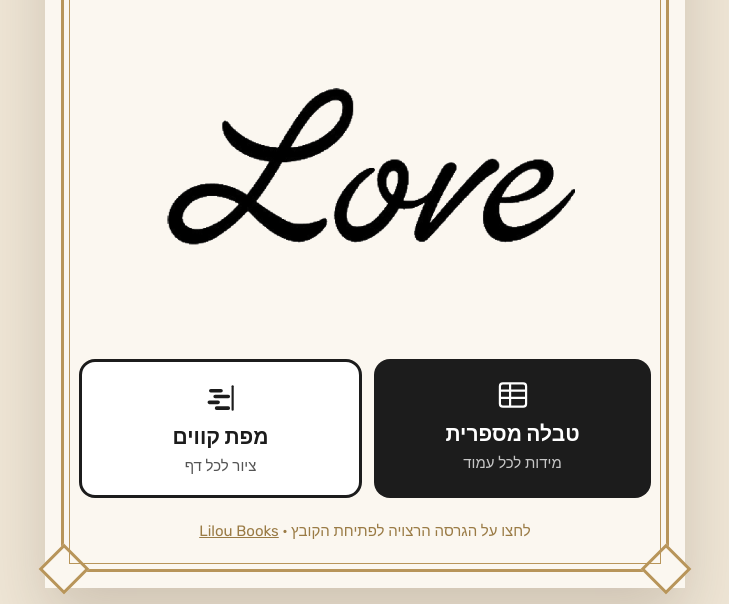
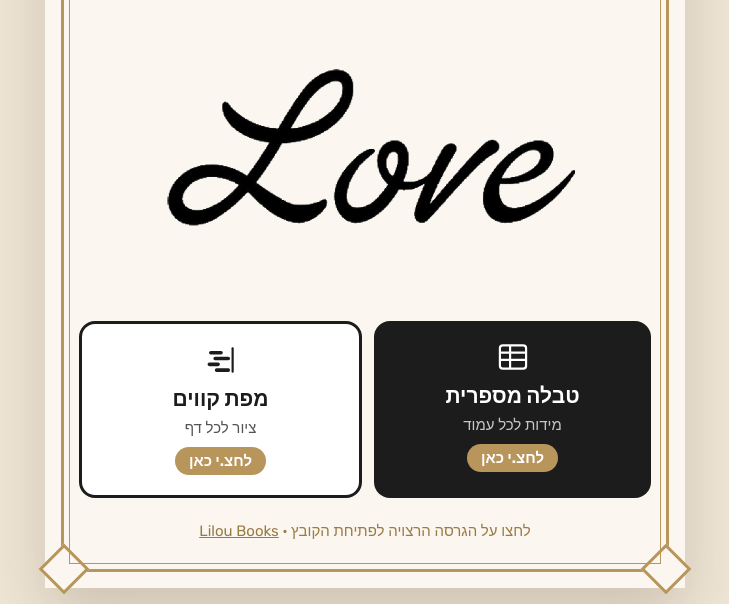
Before and after one commit to lahavlahavlahav/liloubooks, a plain HTML site: page patterns/love/index.html in a window 1280 px wide. Shown: the part 196-800 px from the top of the page, without its empty margins (275-1004 px from the left). Drawn offline with Linux system fonts and the light colour scheme.

Commit message:
Love page: 'לחצ.י כאן' on both buttons
Co-Authored-By: Claude Opus 5.5 <noreply@anthropic.com>

```diff
--- a/patterns/love/index.html
+++ b/patterns/love/index.html
@@ -16,7 +16,7 @@ h1{font-size:40px;margin:14px 0 0;color:#1c1c1c;font-weight:700}
 .b.alt{background:#fff;color:#1c1c1c;border:3px solid #1c1c1c}
 .b:active{transform:scale(.97)}.b .t{font-size:21px;white-space:nowrap;font-weight:700}.b .d{font-size:15px;opacity:.75;margin-top:8px}
 .ic{display:block;margin:0 auto 10px;height:32px}
-.foot{margin-top:24px;font-size:15px;color:#9a7b45}
+.go{display:inline-block;margin-top:10px;font-size:15px;font-weight:700;padding:5px 14px;border-radius:999px;background:#b8955a;color:#fff}.foot{margin-top:24px;font-size:15px;color:#9a7b45}
 </style></head><body><div class="card">
 <div class="c" style="top:1px;left:1px"></div><div class="c" style="top:1px;right:1px"></div><div class="c" style="bottom:1px;left:1px"></div><div class="c" style="bottom:1px;right:1px"></div>
 <div class="eyebrow">תבנית חדשה</div>
@@ -24,8 +24,8 @@ h1{font-size:40px;margin:14px 0 0;color:#1c1c1c;font-weight:700}
 <div class="sub">סימון וקיפול · עמודים <span dir="ltr">11–349</span></div>
 <div class="art"><img src="love.png" alt="Love"></div>
 <div class="btns">
- <a class="b" href="../files-88a573f36b/love-table.pdf"><svg class="ic" viewBox="0 0 44 44" fill="none" stroke="#fff" stroke-width="3"><rect x="4" y="6" width="36" height="32" rx="4"/><path d="M4 16h36M4 26h36M18 6v32"/></svg><div class="t">טבלה מספרית</div><div class="d">מידות לכל עמוד</div></a>
- <a class="b alt" href="../files-88a573f36b/love-map.pdf"><svg class="ic" viewBox="0 0 44 44" fill="none" stroke="#1c1c1c" stroke-width="3" stroke-linecap="round"><path d="M38 6v32"/><path d="M8 12h14M14 20h18M6 28h12M16 36h16" stroke-width="5"/></svg><div class="t">מפת קווים</div><div class="d">ציור לכל דף</div></a>
+ <a class="b" href="../files-88a573f36b/love-table.pdf"><svg class="ic" viewBox="0 0 44 44" fill="none" stroke="#fff" stroke-width="3"><rect x="4" y="6" width="36" height="32" rx="4"/><path d="M4 16h36M4 26h36M18 6v32"/></svg><div class="t">טבלה מספרית</div><div class="d">מידות לכל עמוד</div><div class="go">לחצ.י כאן</div></a>
+ <a class="b alt" href="../files-88a573f36b/love-map.pdf"><svg class="ic" viewBox="0 0 44 44" fill="none" stroke="#1c1c1c" stroke-width="3" stroke-linecap="round"><path d="M38 6v32"/><path d="M8 12h14M14 20h18M6 28h12M16 36h16" stroke-width="5"/></svg><div class="t">מפת קווים</div><div class="d">ציור לכל דף</div><div class="go">לחצ.י כאן</div></a>
 </div>
 <div class="foot">לחצו על הגרסה הרצויה לפתיחת הקובץ · <a href="https://liloubooks.com" style="color:inherit">Lilou Books</a></div>
 </div></body></html>
```
